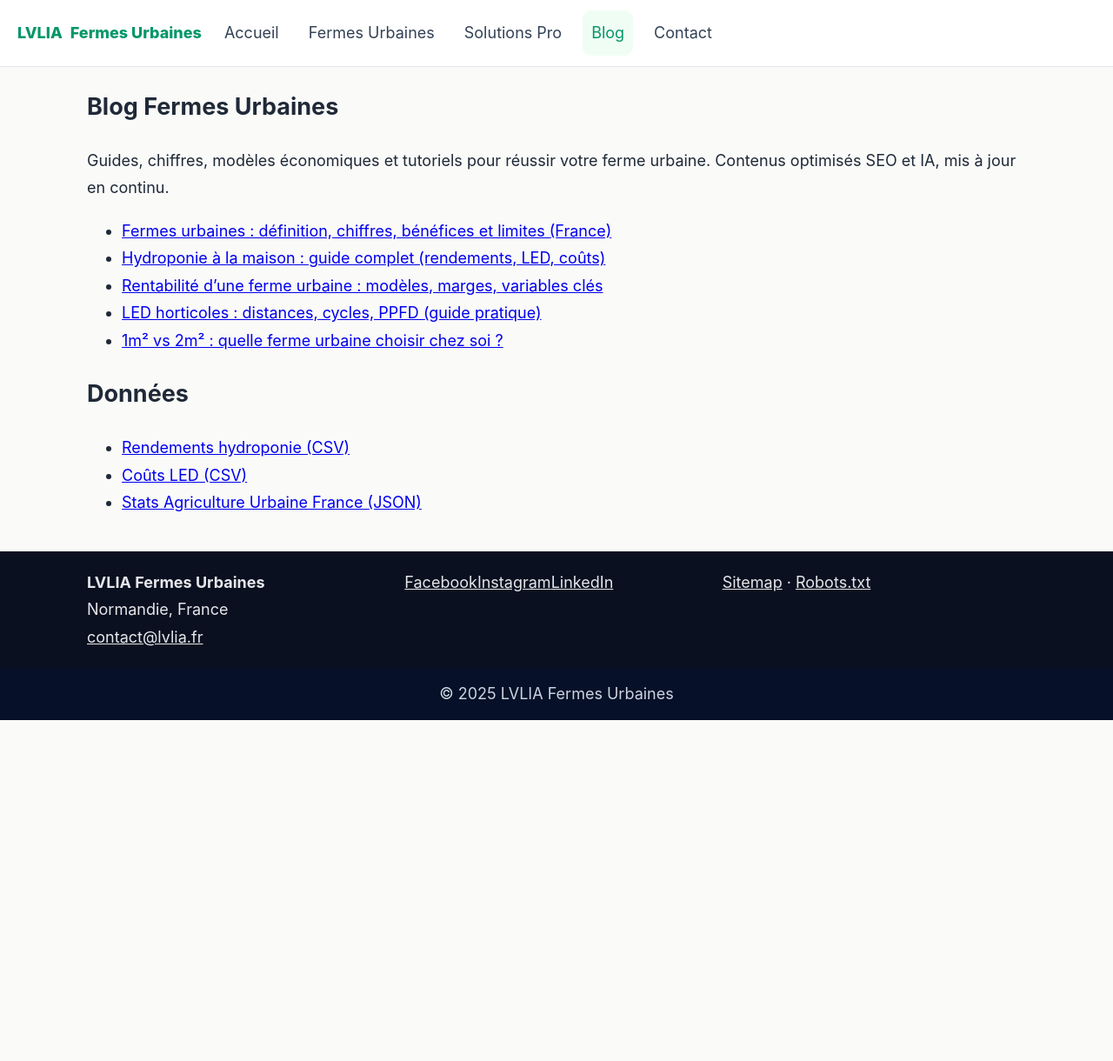
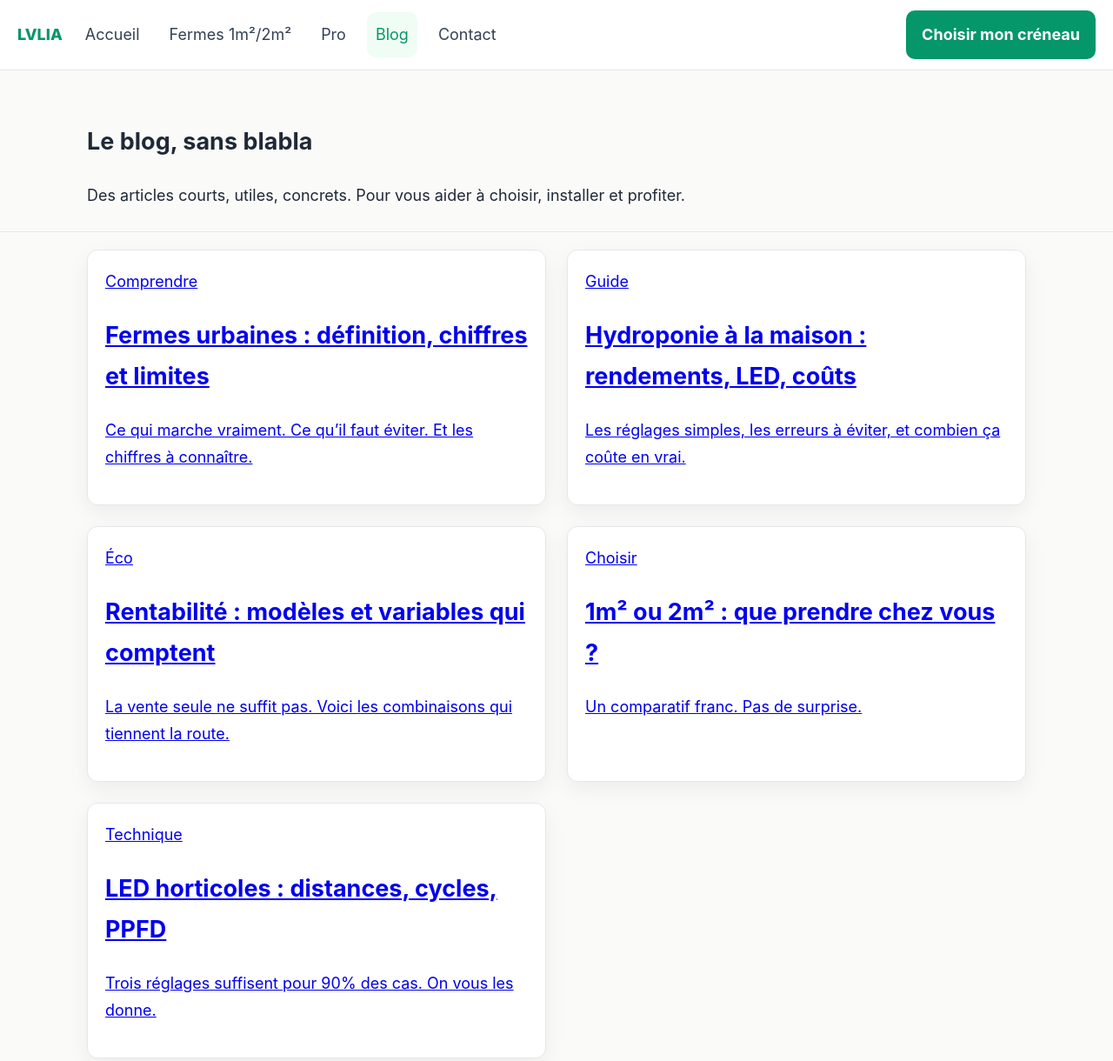
Before and after one commit to la-vida-luca/lvlia, a plain HTML site: page blog.html in a window 1280 px wide. Shown: the top 1220 px of the page at 87% size. Before the commit the page ends 828 px from the top, so only its background shows below. Drawn offline with Linux system fonts and the light colour scheme.

Commit message:
Blog refonte HUMAIN/UX: ton simple, cartes lisibles, promesse claire

```diff
--- a/blog.html
+++ b/blog.html
@@ -1,51 +1,66 @@
 <!doctype html>
 <html lang="fr">
 <head>
-  <title>Blog Fermes Urbaines – LVLIA</title>
-  <meta charset="utf-8"/>
-  <meta name="viewport" content="width=device-width, initial-scale=1"/>
-  <meta name="description" content="Articles de référence sur les fermes urbaines, hydroponie, LED, rentabilité, autonomie alimentaire. Données sourcées, tableaux, guides et FAQ."/>
-  <link rel="stylesheet" href="assets/style.css"/>
+  <title>Blog – LVLIA</title>
+  <meta charset="utf-8" />
+  <meta name="viewport" content="width=device-width, initial-scale=1" />
+  <meta name="description" content="Guides simples, exemples concrets et chiffres utiles pour bien démarrer votre ferme urbaine en Normandie." />
+  <link rel="stylesheet" href="assets/style.css" />
 </head>
 <body>
 <header class="site-header">
-  <a class="logo" href="index.html"><span class="logo-mark">LVLIA</span><span class="logo-sub">Fermes Urbaines</span></a>
+  <a class="logo" href="index.html"><span>LVLIA</span></a>
   <nav class="main-nav">
     <a href="index.html">Accueil</a>
-    <a href="kit-particuliers.html">Fermes Urbaines</a>
-    <a href="pros.html">Solutions Pro</a>
+    <a href="kit-particuliers.html">Fermes 1m²/2m²</a>
+    <a href="pros.html">Pro</a>
     <a href="blog.html" class="active">Blog</a>
     <a href="contact.html">Contact</a>
   </nav>
+  <a class="btn" href="https://calendar.app.google/9TATamoia8m57MhM7" target="_blank" rel="noopener">Choisir mon créneau</a>
 </header>
+<section class="page-head">
+  <div class="container">
+    <h1>Le blog, sans blabla</h1>
+    <p>Des articles courts, utiles, concrets. Pour vous aider à choisir, installer et profiter.</p>
+  </div>
+</section>
 <main class="container">
-  <section>
-    <h1>Blog Fermes Urbaines</h1>
-    <p>Guides, chiffres, modèles économiques et tutoriels pour réussir votre ferme urbaine. Contenus optimisés SEO et IA, mis à jour en continu.</p>
-
-    <ul>
-      <li><a href="blog/fermes-urbaines-definition.html">Fermes urbaines : définition, chiffres, bénéfices et limites (France)</a></li>
-      <li><a href="blog/hydroponie-maison-guide.html">Hydroponie à la maison : guide complet (rendements, LED, coûts)</a></li>
-      <li><a href="blog/rentabilite-fermes-urbaines.html">Rentabilité d’une ferme urbaine : modèles, marges, variables clés</a></li>
-      <li><a href="blog/led-horticoles-guide.html">LED horticoles : distances, cycles, PPFD (guide pratique)</a></li>
-      <li><a href="blog/1m2-vs-2m2.html">1m² vs 2m² : quelle ferme urbaine choisir chez soi ?</a></li>
-    </ul>
-
-    <h2>Données</h2>
-    <ul>
-      <li><a href="blog/data/rendements_hydroponie.csv">Rendements hydroponie (CSV)</a></li>
-      <li><a href="blog/data/couts_led_hydroponie.csv">Coûts LED (CSV)</a></li>
-      <li><a href="blog/data/stats_agriculture_urbaine_france.json">Stats Agriculture Urbaine France (JSON)</a></li>
-    </ul>
+  <section class="grid grid-2">
+    <a class="card" href="blog/fermes-urbaines-definition.html">
+      <div class="badge">Comprendre</div>
+      <h2>Fermes urbaines : définition, chiffres et limites</h2>
+      <p>Ce qui marche vraiment. Ce qu’il faut éviter. Et les chiffres à connaître.</p>
+    </a>
+    <a class="card" href="blog/hydroponie-maison-guide.html">
+      <div class="badge">Guide</div>
+      <h2>Hydroponie à la maison : rendements, LED, coûts</h2>
+      <p>Les réglages simples, les erreurs à éviter, et combien ça coûte en vrai.</p>
+    </a>
+    <a class="card" href="blog/rentabilite-fermes-urbaines.html">
+      <div class="badge">Éco</div>
+      <h2>Rentabilité : modèles et variables qui comptent</h2>
+      <p>La vente seule ne suffit pas. Voici les combinaisons qui tiennent la route.</p>
+    </a>
+    <a class="card" href="blog/1m2-vs-2m2.html">
+      <div class="badge">Choisir</div>
+      <h2>1m² ou 2m² : que prendre chez vous ?</h2>
+      <p>Un comparatif franc. Pas de surprise.</p>
+    </a>
+    <a class="card" href="blog/led-horticoles-guide.html">
+      <div class="badge">Technique</div>
+      <h2>LED horticoles : distances, cycles, PPFD</h2>
+      <p>Trois réglages suffisent pour 90% des cas. On vous les donne.</p>
+    </a>
   </section>
 </main>
 <footer class="site-footer">
-  <div class="container footer-grid">
-    <div><strong>LVLIA Fermes Urbaines</strong><br/>Normandie, France<br/><a href="mailto:contact@lvlia.fr">contact@lvlia.fr</a></div>
-    <div class="socials"><a href="#">Facebook</a><a href="#">Instagram</a><a href="#">LinkedIn</a></div>
-    <div class="legal"><a href="sitemap.xml">Sitemap</a> · <a href="robots.txt">Robots.txt</a></div>
+  <div class="footer-grid container">
+    <div><strong>LVLIA Fermes Urbaines</strong><br/>Caen, Normandie<br/><a href="mailto:contact@lvlia.fr">contact@lvlia.fr</a></div>
+    <div><a href="kit-particuliers.html">Fermes 1m²/2m²</a><br/><a href="pros.html">Pro</a><br/><a href="contact.html">Contact</a></div>
+    <div><a href="blog.html">Blog</a><br/><a href="https://calendar.app.google/9TATamoia8m57MhM7" target="_blank" rel="noopener">Choisir mon créneau</a></div>
   </div>
-  <div class="copyright">© 2025 LVLIA Fermes Urbaines</div>
+  <div class="copyright">© 2025 LVLIA – Fermes Urbaines</div>
 </footer>
 </body>
 </html>
```
